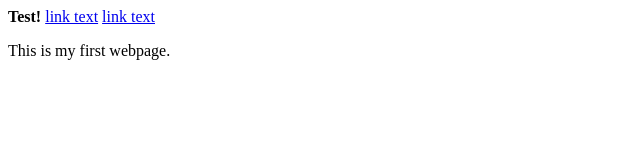
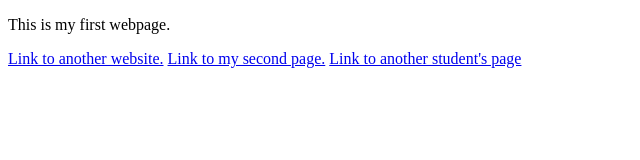
Before and after one commit to TEACHER-PHILIPPEBUCHELI/html, a plain HTML site: page index.html in a window 1280 px wide. Shown: the whole page, without its empty margins (0-640 px from the left). Drawn offline with Linux system fonts and the light colour scheme.

Commit message:
Update index.html

```diff
--- a/index.html
+++ b/index.html
@@ -5,11 +5,9 @@
 </head>
 
 <body>
-    <b>Test!</b>
-    <a href="https://www.sbb.ch/de">link text</a>
-
-
-    <a href="https://teacher-philippebucheli.github.io/html/test.html">link text</a>
     <p>This is my first webpage.</p>
+    <a href="https://www.sbb.ch/de">Link to another website.</a>
+    <a href="https://teacher-philippebucheli.github.io/html/test.html">Link to my second page.</a>
+    <a href="https://tecblocklp-maker.github.io/EF-Info-HTML/">Link to another student's page</a>
 </body>
 </html>
```
